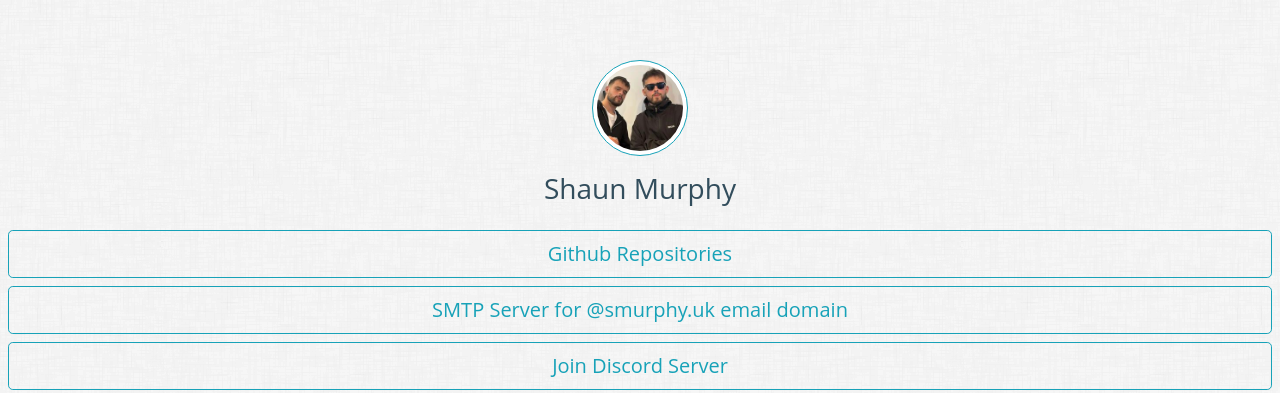
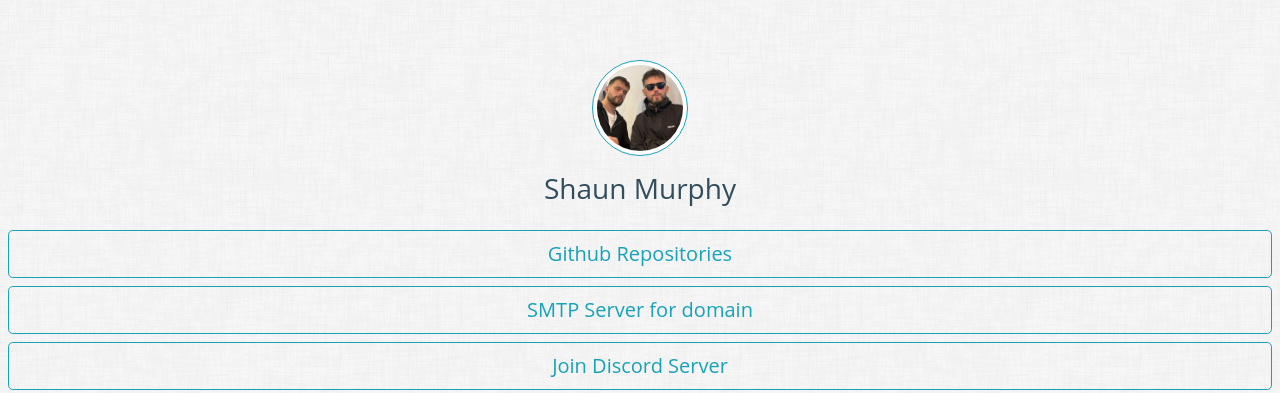
Before and after one commit to ShaunMurphy21/website, a plain HTML site: page index.html in a window 1280 px wide. Shown: the part 155-548 px from the top of the page. Drawn offline with nearby package versions, Linux system fonts and the light colour scheme.

Commit message:
Update index.html

```diff
--- a/index.html
+++ b/index.html
@@ -32,7 +32,7 @@
         <div class="row justify-content-center mx-2">
             <!-- ((4)) - Buttons blocks - you can add as many as you want -->
             <a href="https://github.com/ShaunMurphy21" class="btn btn-outline-info btn-lg btn-block">Github Repositories</a>
-            <a href="http://mail.smurphy.uk" class="btn btn-outline-info btn-lg btn-block">SMTP Server for @smurphy.uk email domain</a>
+            <a href="http://mail.smurphy.uk" class="btn btn-outline-info btn-lg btn-block" data-toggle="tooltip" data-placement="top" title="SMTP Server for @smurphy.uk domain">SMTP Server for domain</a>
             <a href="https://discord.gg/nKU97RyV" class="btn btn-outline-info btn-lg btn-block">Join Discord Server</a>
         </div>
 
```
